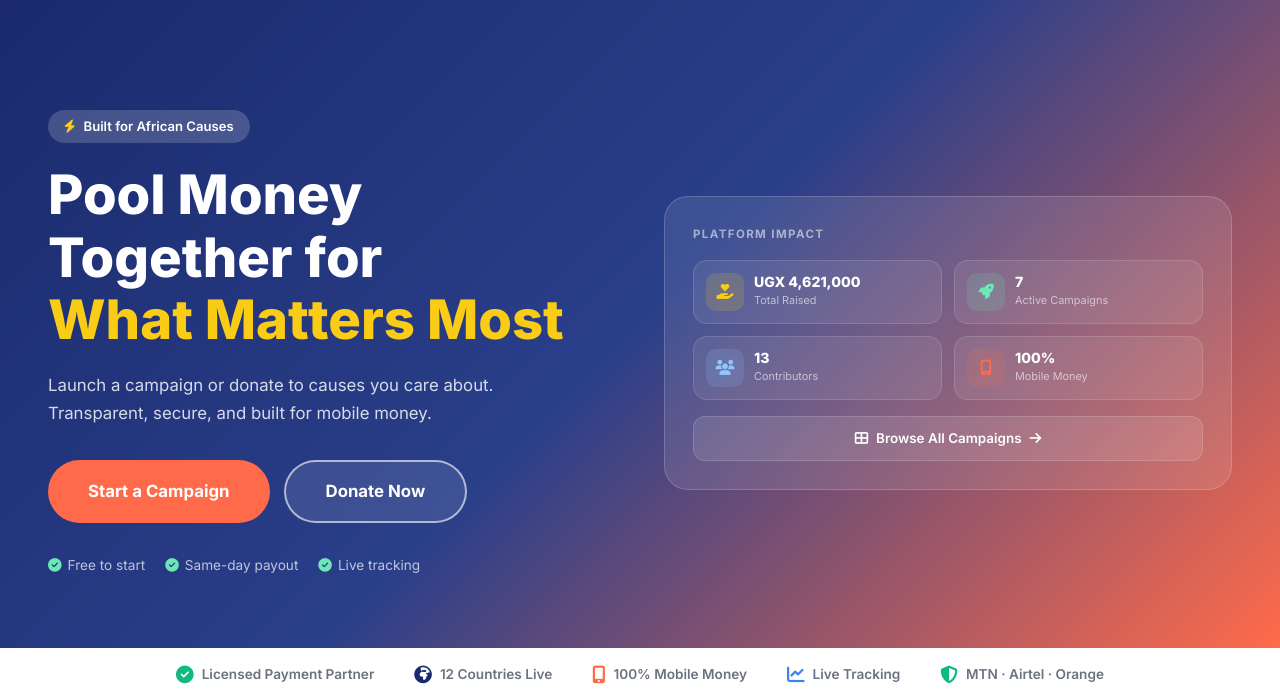
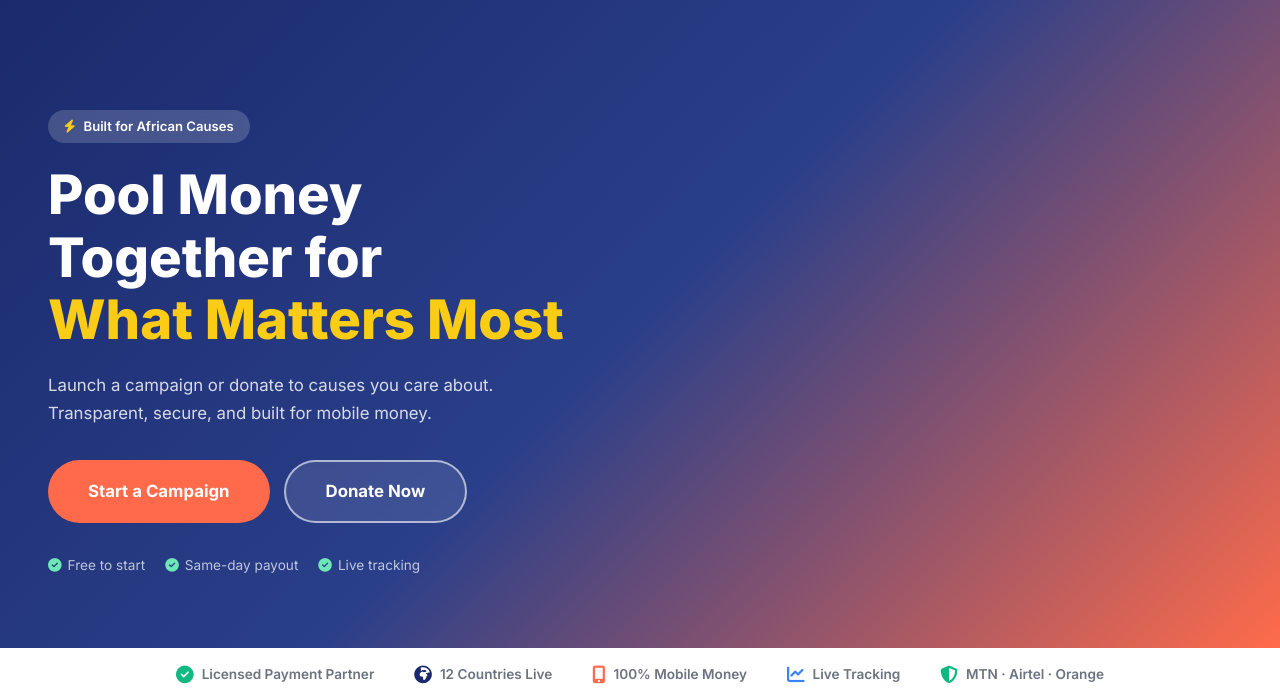
Before and after one commit to kakebetechnologies/sedufunds, a PHP site: page /chama/ in a window 1280 px wide. Shown: the part 64-753 px from the top of the page. Run offline with PHP 8.4, Linux system fonts and the light colour scheme; data comes from the database, SQL or seed files in the repository.

Commit message:
index updates

```diff
--- a/chama/index.php
+++ b/chama/index.php
@@ -55,7 +55,7 @@ include __DIR__ . '/includes/header.php';
         </div>
       </div>
       <!-- Hero impact panel (hidden on small mobile) -->
-      <div class="hero-panel">
+      <!-- <div class="hero-panel">
         <p class="hero-panel-label">Platform Impact</p>
         <div class="hero-stat-grid">
           <div class="hero-stat-tile">
@@ -90,7 +90,7 @@ include __DIR__ . '/includes/header.php';
         <a href="/chama/campaign-drives.php" class="hero-panel-link">
           <i class="fas fa-th-large"></i> Browse All Campaigns <i class="fas fa-arrow-right"></i>
         </a>
-      </div>
+      </div> -->
     </div>
   </div>
 </section>
```
